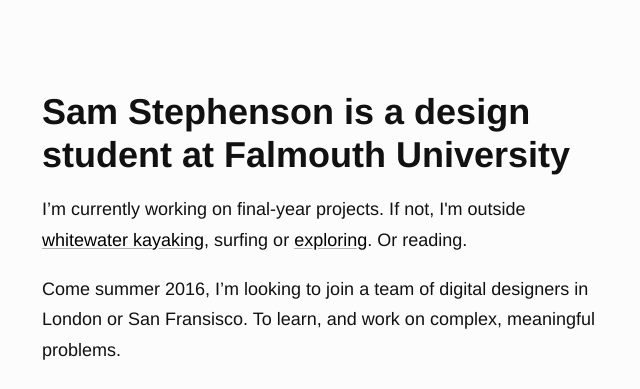
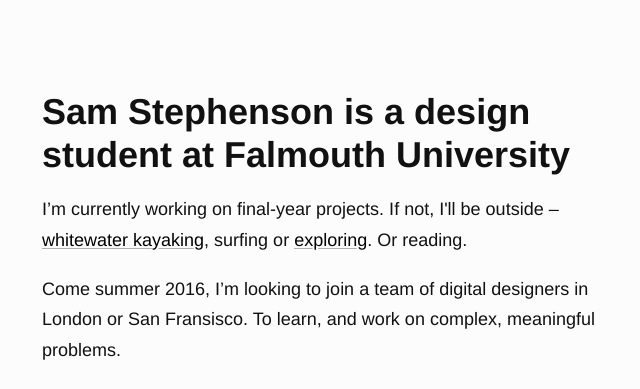
Before and after one commit to samstephenson/samstephenson.github.io, a Jekyll site: the page built from index.html, in a window 1280 px wide. Shown: the top 389 px of the page, without its empty margins (319-959 px from the left). Built offline with Jekyll 4.4.1, drawn with Linux system fonts in a browser that asks for light colours; the list of posts is cut into pages by our own code.

Commit message:
copy edit

```diff
--- a/_layouts/default.html
+++ b/_layouts/default.html
@@ -15,7 +15,7 @@
 
       <main>
         <h1>Sam Stephenson is a design student at Falmouth University</h1>
-        <p>I’m currently working on final-year projects. If not, I'm outside <a href="https://www.youtube.com/watch?v=rbn0sufuXmg" title="Sam Stephenson kayaking">whitewater kayaking</a>, surfing or <a href="https://www.flickr.com/photos/111663469@N03/" title="Photos">exploring</a>. Or reading.</p>
+        <p>I’m currently working on final-year projects. If not, I'll be outside &ndash; <a href="https://www.youtube.com/watch?v=rbn0sufuXmg" title="Sam Stephenson kayaking">whitewater kayaking</a>, surfing or <a href="https://www.flickr.com/photos/111663469@N03/" title="Photos">exploring</a>. Or reading.</p>
         <p>Come summer 2016, I’m looking to join a team of digital designers in London or San Fransisco. To learn, and work on complex, meaningful problems.</p>
         <p>Say hello by <a href="mailto:sam@stephenson.net">email</a>.</p>
 
```
Also changed, not shown: 10 other files.
